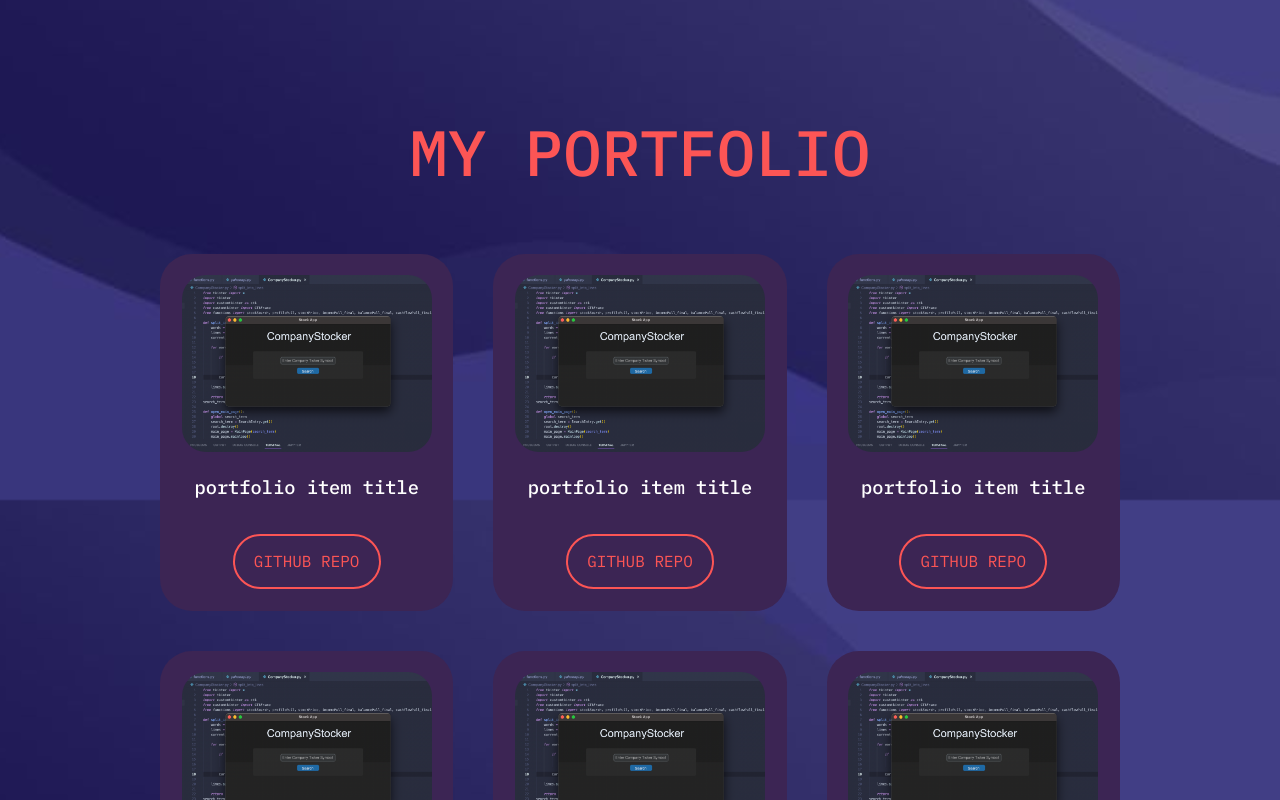
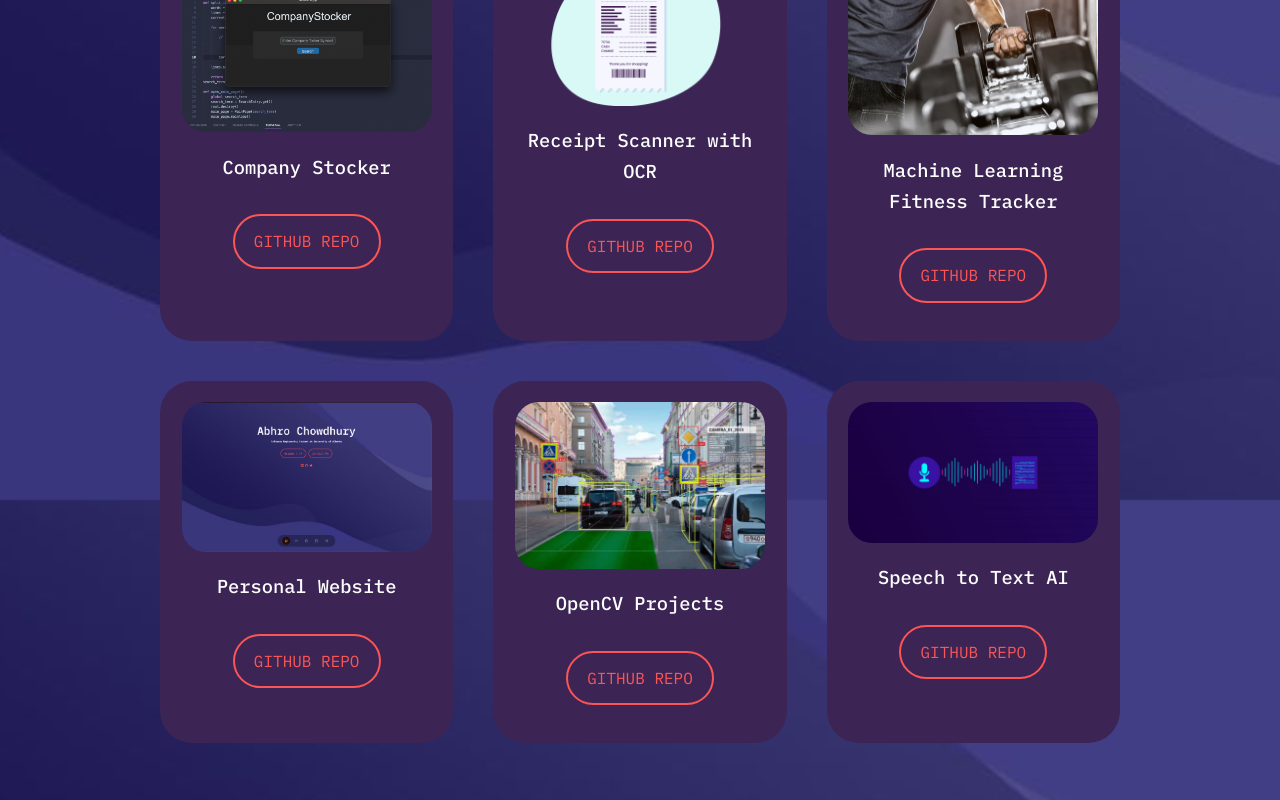
Before and after one commit to AbhroChowdhury/Personal-Website-Abhro, a React (Create React App) app in the folder react-portfolio-abhro/: page / in a window 1280 px wide. Shown: the part 3500-4300 px from the top of the page. Built offline with nearby package versions, Linux system fonts and the light colour scheme.

Commit message:
portfolio done

```diff
--- a/react-portfolio-abhro/src/components/portfolio/Portfolio.jsx
+++ b/react-portfolio-abhro/src/components/portfolio/Portfolio.jsx
@@ -5,7 +5,7 @@ import IMG2 from '../../graphics/receiptPHOTO.png'
 import IMG3 from '../../graphics/dumbells.webp'
 import IMG4 from '../../graphics/mywebsite.png'
 import IMG5 from '../../graphics/opencv1.jpeg'
-import IMG6 from '../../graphics/speech.png'
+import IMG6 from '../../graphics/speech2.png'
 
 const Portfolio = () => {
   return (
@@ -18,64 +18,73 @@ const Portfolio = () => {
             <img src={IMG1} alt=""/>
           </div>
           <h3>
-            portfolio item title
+            Company Stocker
           </h3>
+          <div className="portfolio__items-cta">
           <a href="https://github.com/AbhroChowdhury/Company-Stocker" className='btn'>GITHUB REPO</a>
+          </div>
         </article>
 
         <article className='portfolio__items'>
           <div className='portfolio__image'>
-            <img src={IMG1} alt=""/>
+            <img src={IMG2} alt=""/>
           </div>
           <h3>
-            portfolio item title
+            Receipt Scanner with OCR
           </h3>
-          <a href="https://github.com/AbhroChowdhury/Company-Stocker" className='btn'>GITHUB REPO</a>
+          <div className="portfolio__items-cta">
+          <a href="https://github.com/AbhroChowdhury/ReceiptScannerFullProject" className='btn'>GITHUB REPO</a>
+          </div>
         </article>
 
         <article className='portfolio__items'>
           <div className='portfolio__image'>
-            <img src={IMG1} alt=""/>
+            <img src={IMG3} alt=""/>
           </div>
           <h3>
-            portfolio item title
+            Machine Learning Fitness Tracker
           </h3>
-          <a href="https://github.com/AbhroChowdhury/Company-Stocker" className='btn'>GITHUB REPO</a>
+          <div className="portfolio__items-cta">
+          <a href="https://github.com/AbhroChowdhury/Machine-Learning-Fitness-Tracker" className='btn'>GITHUB REPO</a>
+          </div>
         </article>
 
         <article className='portfolio__items'>
           <div className='portfolio__image'>
-            <img src={IMG1} alt=""/>
+            <img src={IMG4} alt=""/>
           </div>
           <h3>
-            portfolio item title
+            Personal Website
           </h3>
-          <a href="https://github.com/AbhroChowdhury/Company-Stocker" className='btn'>GITHUB REPO</a>
+          <div className="portfolio__items-cta">
+          <a href="https://github.com/AbhroChowdhury/Personal-Website-Abhro" className='btn'>GITHUB REPO</a>
+          </div>
         </article>
 
         <article className='portfolio__items'>
           <div className='portfolio__image'>
-            <img src={IMG1} alt=""/>
+            <img src={IMG5} alt=""/>
           </div>
           <h3>
-            portfolio item title
+            OpenCV Projects
           </h3>
-          <a href="https://github.com/AbhroChowdhury/Company-Stocker" className='btn'>GITHUB REPO</a>
+          <div className="portfolio__items-cta">
+          <a href="https://github.com/AbhroChowdhury/Messing-around-with-opencv" className='btn'>GITHUB REPO</a>
+          </div>
         </article>
 
         <article className='portfolio__items'>
           <div className='portfolio__image'>
-            <img src={IMG1} alt=""/>
+            <img src={IMG6} alt=""/>
           </div>
           <h3>
-            portfolio item title
+            Speech to Text AI
           </h3>
+          <div className="portfolio__items-cta">
           <a href="https://github.com/AbhroChowdhury/Company-Stocker" className='btn'>GITHUB REPO</a>
+          </div>
         </article>
       </div>
-
-
-
 
     </section>
   )
--- a/react-portfolio-abhro/src/components/portfolio/portfolio.css
+++ b/react-portfolio-abhro/src/components/portfolio/portfolio.css
@@ -1,5 +1,5 @@
 section {
-    height: 150vh;
+    height: 130vh;
 }
 
 #portfolio h2 {
@@ -34,3 +34,31 @@ section {
 .portfolio__items h3 {
     margin: 1.2rem 0 2rem;
 }
+
+.portfolio__items-cta {
+    margin-bottom: 1rem;
+}
+
+/* tablet */
+@media screen and (max-width: 1024px) {
+    .portfolio__container {
+        grid-template-columns: 1fr 1fr;
+        gap: 1.2rem;
+    }
+
+    section {
+        height: 180vh;
+    }
+}
+
+/* phone */
+@media screen and (max-width: 600px) {
+    .portfolio__container {
+        grid-template-columns: 1fr 1fr;
+        gap: 1rem;
+    }
+
+    section {
+        height: 220vh;
+    }
+}
```
Also changed, not shown: react-portfolio-abhro/src/graphics/speech2.png (added), react-portfolio-abhro/src/graphics/speech3.jpeg (added).
